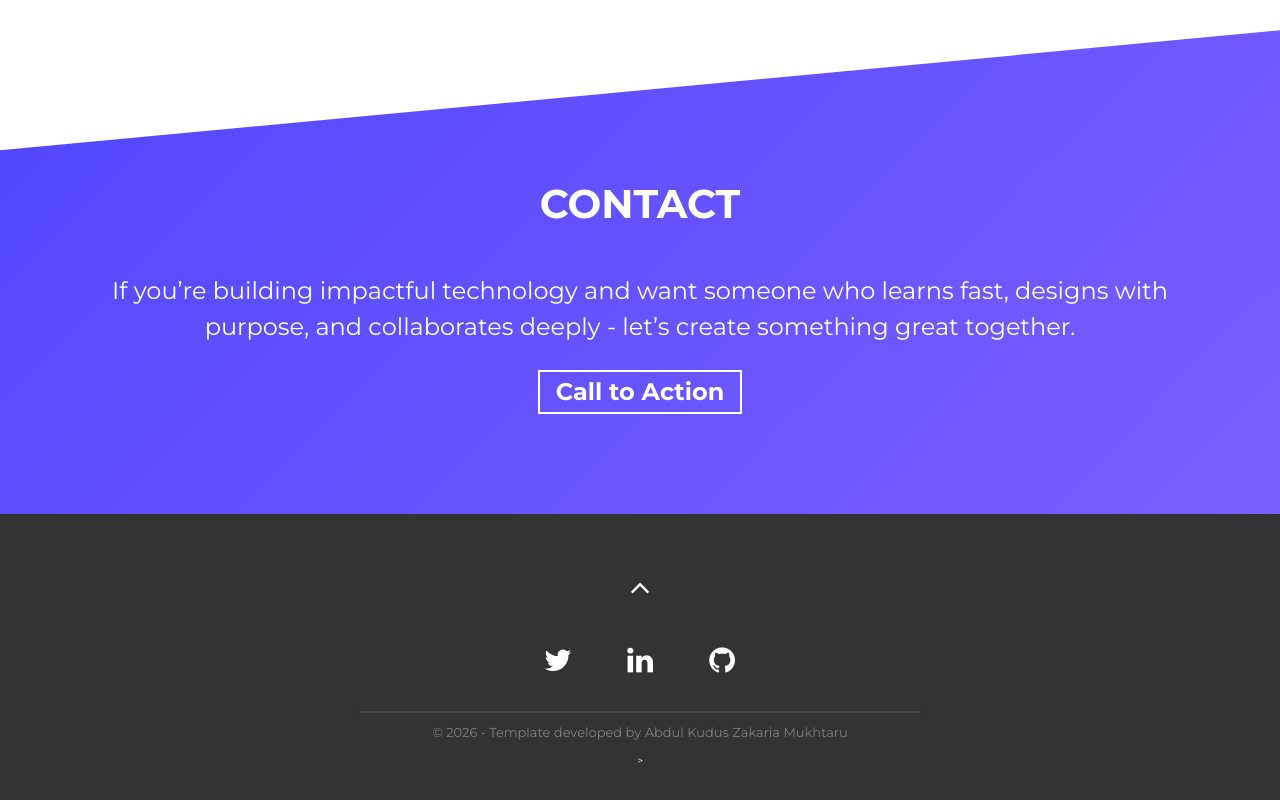
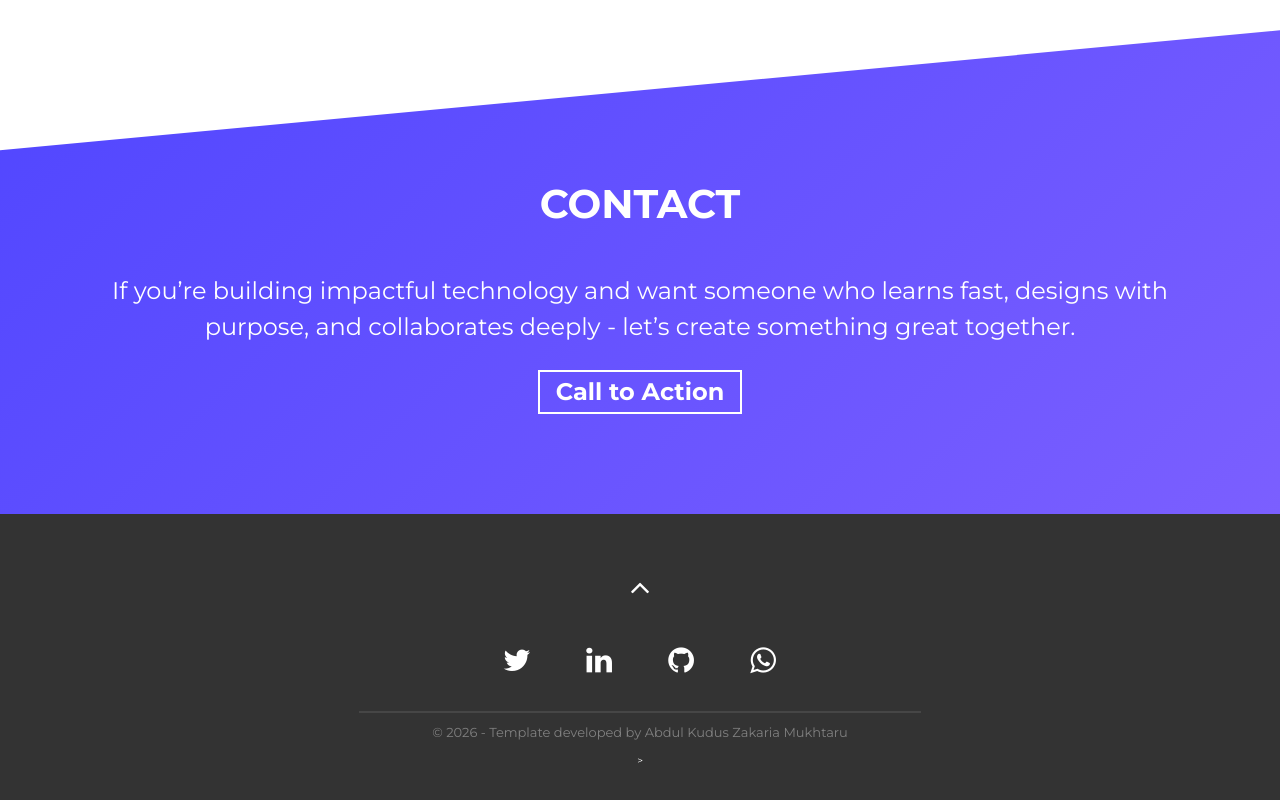
Before and after one commit to Abdull-Kudus/abdull-kudus-portfolio, a website built with Parcel: page src/index.html in a window 1280 px wide. Shown: the part 2893-3693 px from the top of the page. Built offline with nearby package versions, Linux system fonts and the light colour scheme.

Commit message:
chore: add whatsApp number

```diff
--- a/src/index.html
+++ b/src/index.html
@@ -334,11 +334,14 @@
           <a rel="noreferrer" href="https://github.com/Abdull-Kudus" target="_blank">
             <i class="fa fa-github fa-inverse"></i>
           </a>
+          <a rel="noreferrer" href="https://wa.me/250795585221" target="_blank">
+            <i class="fa fa-whatsapp fa-inverse"></i>
+        </a>
         </div>
 
         <hr />
 
-        <!-- Notice: if you want to give me some credit, it will be huge for me! if not, put your data on it -->
+
         <p class="footer__text">
           © 2026 - Template developed by
           <a rel="noreferrer" href="https://github.com/Abdull-Kudus" target="_blank"
```
